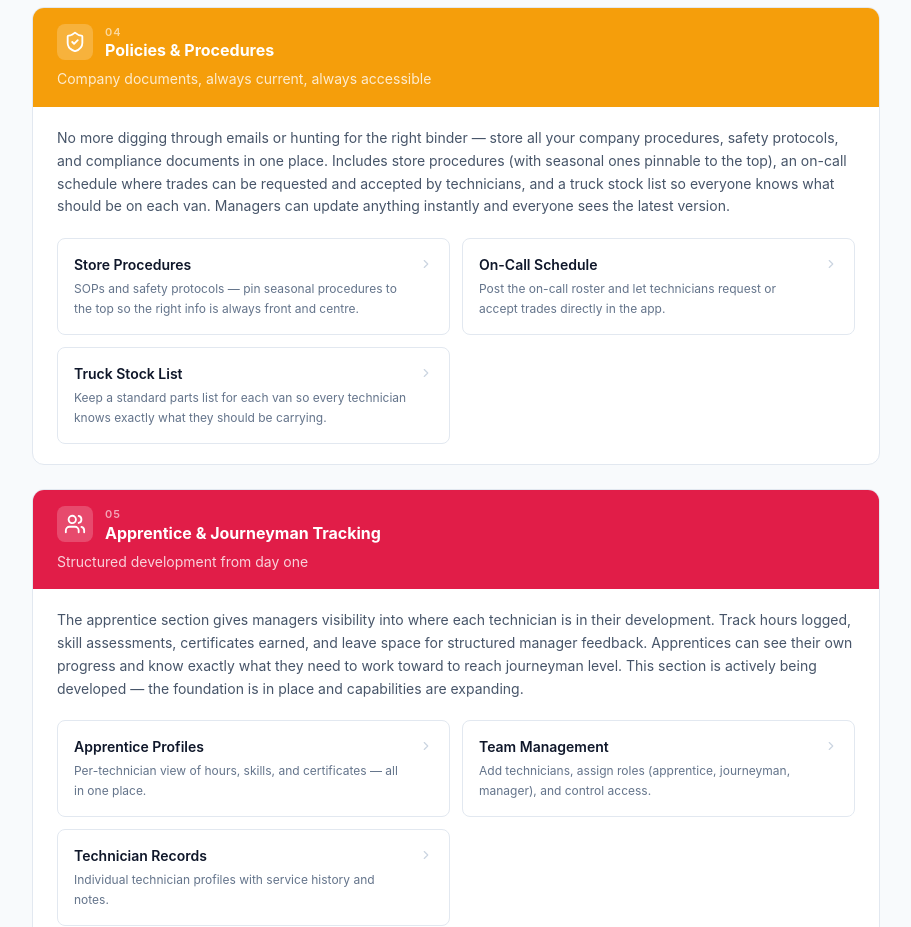
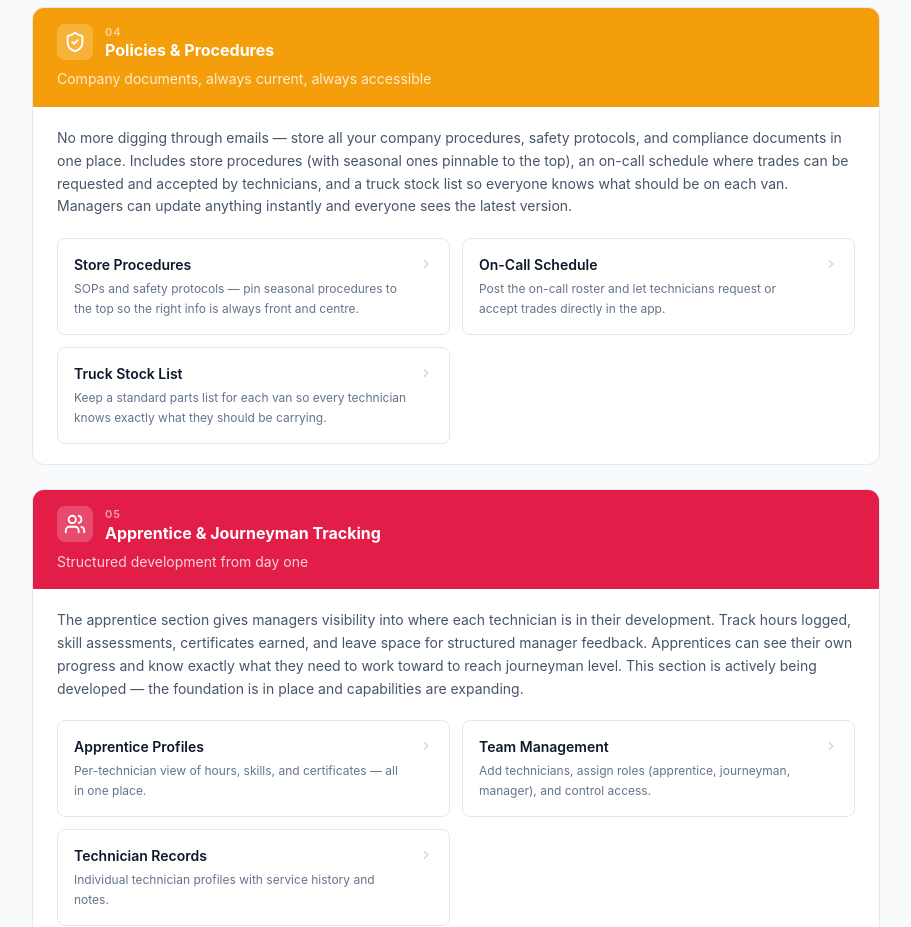
Before and after one commit to silkfest/supermarkettech, a Next.js app: page /welcome in a window 1280 px wide. Shown: the part 1740-2667 px from the top of the page, without its empty margins (184-1095 px from the left). Built offline with nearby package versions, Linux system fonts and the light colour scheme.

Commit message:
fix: remove binder reference from policies copy
https://claude.ai/code/session_013bm4UFNMQde1xc1rC8fBCK

```diff
--- a/app/welcome/page.tsx
+++ b/app/welcome/page.tsx
@@ -71,7 +71,7 @@ const SECTIONS: Section[] = [
     color: 'amber',
     title: 'Policies & Procedures',
     tagline: 'Company documents, always current, always accessible',
-    body: "No more digging through emails or hunting for the right binder — store all your company procedures, safety protocols, and compliance documents in one place. Includes store procedures (with seasonal ones pinnable to the top), an on-call schedule where trades can be requested and accepted by technicians, and a truck stock list so everyone knows what should be on each van. Managers can update anything instantly and everyone sees the latest version.",
+    body: "No more digging through emails — store all your company procedures, safety protocols, and compliance documents in one place. Includes store procedures (with seasonal ones pinnable to the top), an on-call schedule where trades can be requested and accepted by technicians, and a truck stock list so everyone knows what should be on each van. Managers can update anything instantly and everyone sees the latest version.",
     features: [
       { title: 'Store Procedures', description: 'SOPs and safety protocols — pin seasonal procedures to the top so the right info is always front and centre.', href: '/policies' },
       { title: 'On-Call Schedule', description: 'Post the on-call roster and let technicians request or accept trades directly in the app.', href: '/policies' },
```
